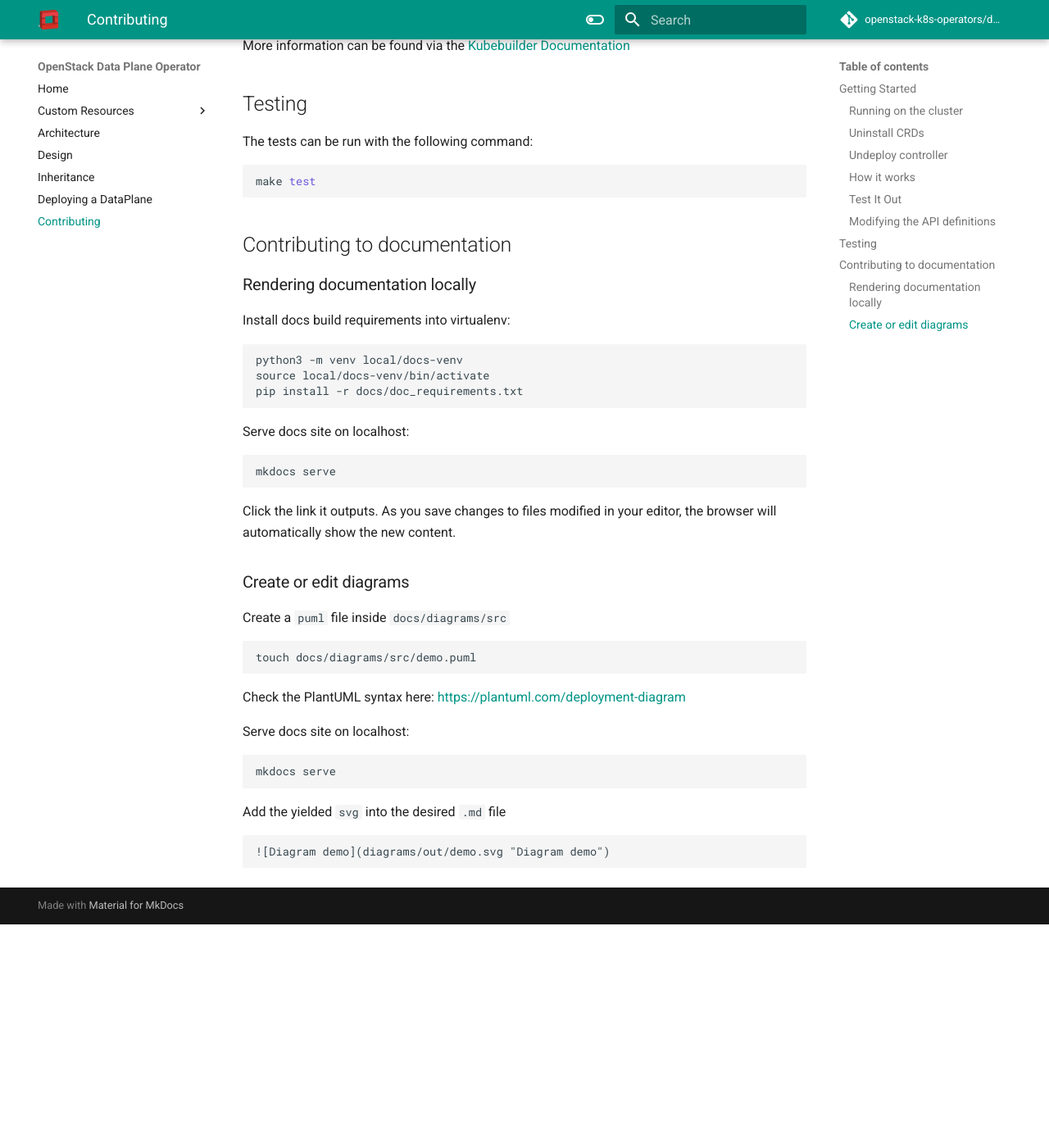
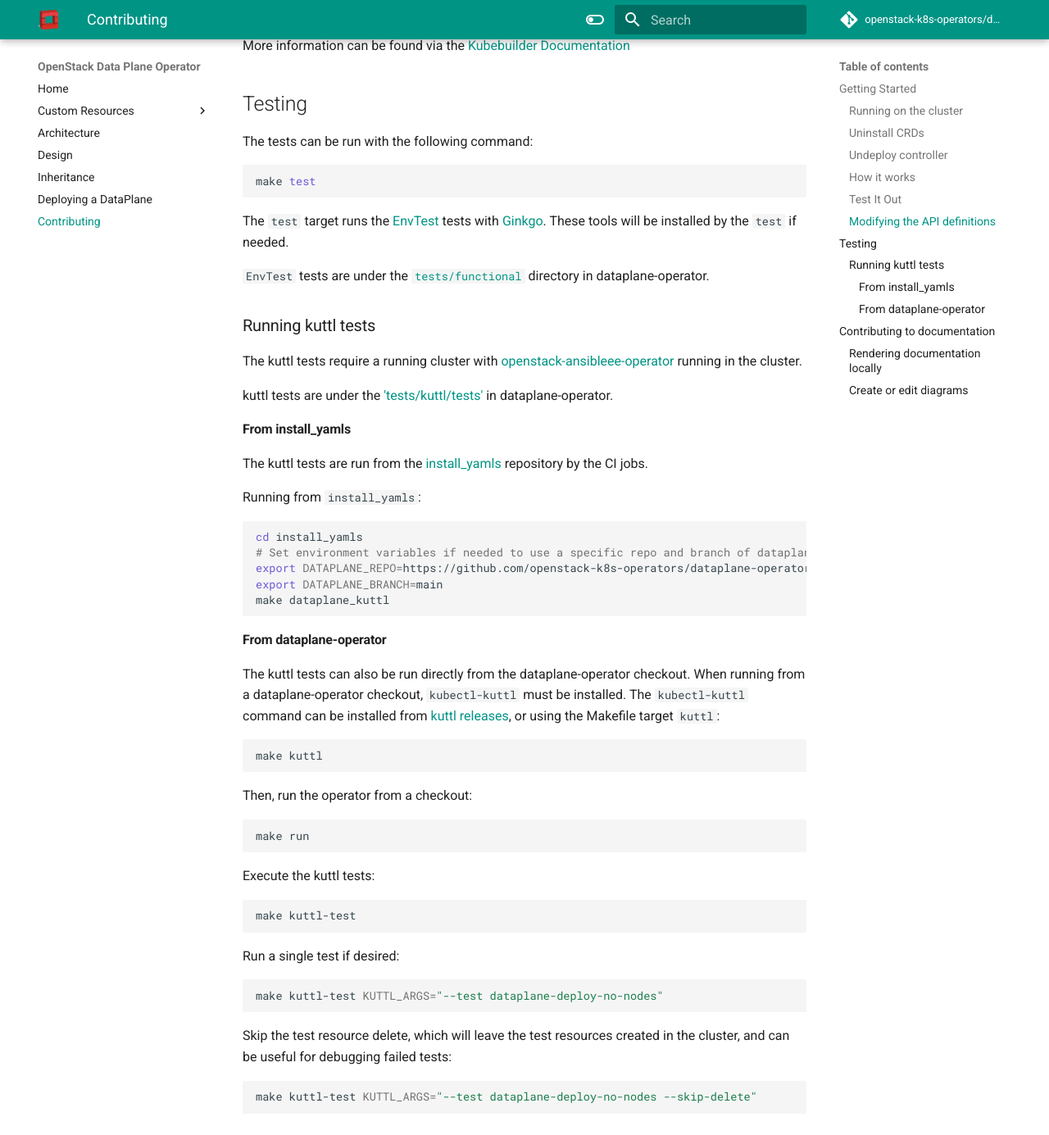
Before and after one commit to openstack-k8s-operators/dataplane-operator, an MkDocs documentation site: the page built from docs/contributing.md, in a window 1280 px wide and 1400 px high, scrolled down 1651 px. Shown: the top 1385 px of the window at 82% size. Built offline with MkDocs 1.6.1 and Material for MkDocs 9.7.7, drawn with Linux system fonts in a browser that asks for light colours; comment, search, counter and statistics services are not loaded; the version menu is left out; before the commit the page ends 2779 px from its top, so only the background shows below that.

Commit message:
Document EnvTest and kuttl tests and add Makefile targets for kuttl tests.
Adds more docs around running the EnvTest tests.

Adds docs for running the kuttl tests, both from install_yamls and from
the dataplane-operator checkout directly. Adds Makefile targets for
running the kuttl tests and for installing kubectl-kuttl in
dataplane-operator.

Signed-off-by: James Slagle <jslagle@redhat.com>

````diff
--- a/docs/contributing.md
+++ b/docs/contributing.md
@@ -82,6 +82,78 @@
 make test
 ```
 
+The `test` target runs the
+[EnvTest](https://book.kubebuilder.io/reference/envtest.html) tests with
+[Ginkgo](https://onsi.github.io/ginkgo/). These tools will be installed by the
+`test` if needed.
+
+`EnvTest` tests are under the
+[`tests/functional`](https://github.com/openstack-k8s-operators/dataplane-operator/tree/main/tests/functional)
+directory in dataplane-operator.
+
+### Running kuttl tests
+
+The kuttl tests require a running cluster with
+[openstack-ansibleee-operator](https://github.com/openstack-k8s-operators/openstack-ansibleee-operator)
+running in the cluster.
+
+kuttl tests are under the
+['tests/kuttl/tests'](https://github.com/openstack-k8s-operators/dataplane-operator/tree/main/tests/kuttl/tests)
+in dataplane-operator.
+
+#### From install_yamls
+
+The kuttl tests are run from the
+[install_yamls](https://github.com/openstack-k8s-operators/install_yamls)
+repository by the CI jobs.
+
+Running from `install_yamls`:
+
+```sh
+cd install_yamls
+# Set environment variables if needed to use a specific repo and branch of dataplane-operator
+export DATAPLANE_REPO=https://github.com/openstack-k8s-operators/dataplane-operator.git
+export DATAPLANE_BRANCH=main
+make dataplane_kuttl
+```
+
+#### From dataplane-operator
+
+The kuttl tests can also be run directly from the dataplane-operator checkout.
+When running from a dataplane-operator checkout, `kubectl-kuttl` must be
+installed. The `kubectl-kuttl` command can be installed from
+[kuttl releases](https://github.com/kudobuilder/kuttl/releases), or using the
+Makefile target `kuttl`:
+
+```sh
+make kuttl
+```
+
+Then, run the operator from a checkout:
+
+```sh
+make run
+```
+
+Execute the kuttl tests:
+
+```sh
+make kuttl-test
+```
+
+Run a single test if desired:
+
+```sh
+make kuttl-test KUTTL_ARGS="--test dataplane-deploy-no-nodes"
+```
+
+Skip the test resource delete, which will leave the test resources created in the
+cluster, and can be useful for debugging failed tests:
+
+```sh
+make kuttl-test KUTTL_ARGS="--test dataplane-deploy-no-nodes --skip-delete"
+```
+
 ## Contributing to documentation
 
 ### Rendering documentation locally
````
Also changed, not shown: docs/openstack_dataplaneservice.md (+27 -20 lines), 1 other file.
